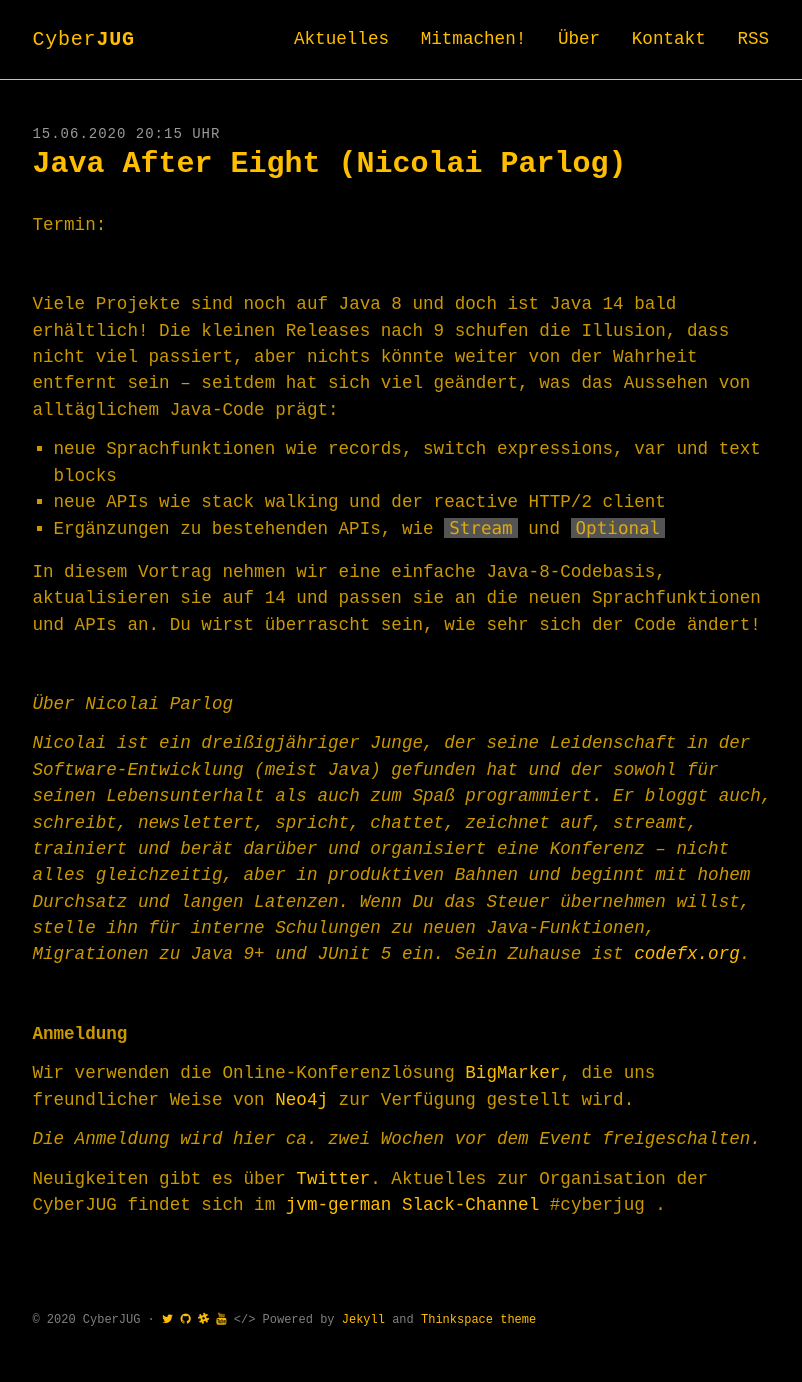
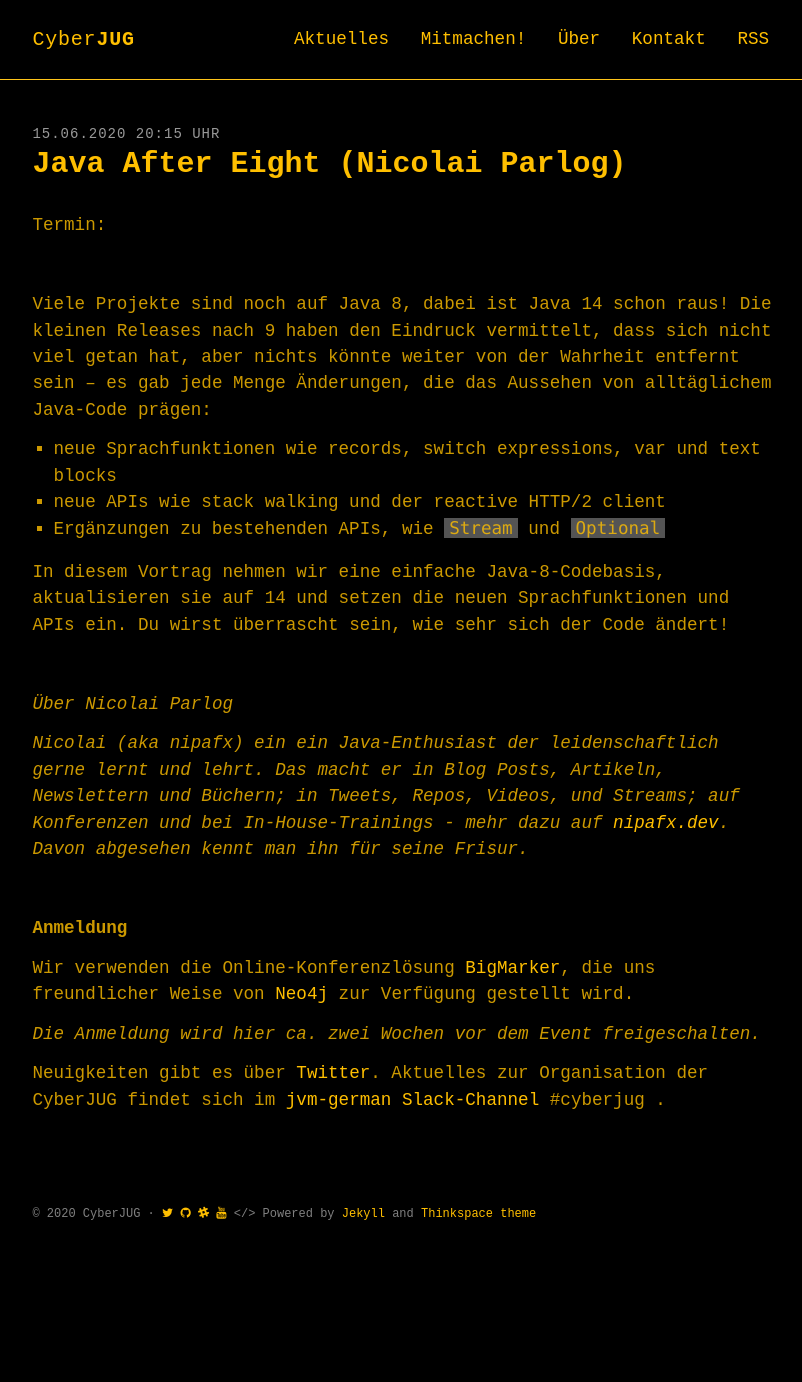
Before and after one commit to cyberjug/website, a Jekyll site: the page built from docs/_upcoming/2020-06-15-javaaftereight.md, in a window 1280 px wide. Shown: the whole page, without its empty margins (234-1036 px from the left). Built offline with Jekyll 4.4.1, drawn with Linux system fonts in a browser that asks for light colours; some web fonts are replaced; after the commit the page ends 1276 px from its top, so only the background shows below that.

Commit message:
Update 2020-06-15-javaaftereight.md
Polished abstract and replaced bio with the new one.

```diff
--- a/docs/_upcoming/2020-06-15-javaaftereight.md
+++ b/docs/_upcoming/2020-06-15-javaaftereight.md
@@ -10,19 +10,21 @@ keywords: "java"
 
 <br/>
 
-Viele Projekte sind noch auf Java 8 und doch ist Java 14 bald erhältlich! Die kleinen Releases nach 9 schufen die Illusion, dass nicht viel passiert, aber nichts könnte weiter von der Wahrheit entfernt sein &ndash; seitdem hat sich viel geändert, was das Aussehen von alltäglichem Java-Code prägt:
+Viele Projekte sind noch auf Java 8, dabei ist Java 14 schon raus! Die kleinen Releases nach 9 haben den Eindruck vermittelt, dass sich nicht viel getan hat, aber nichts könnte weiter von der Wahrheit entfernt sein &ndash; es gab jede Menge Änderungen, die das Aussehen von alltäglichem Java-Code prägen:
 
 - neue Sprachfunktionen wie  records, switch expressions, var und text blocks
 - neue APIs wie stack walking und der reactive HTTP/2 client
 - Ergänzungen zu bestehenden APIs, wie `Stream` und `Optional`
 
-In diesem Vortrag nehmen wir eine einfache Java-8-Codebasis, aktualisieren sie auf 14 und passen sie an die neuen Sprachfunktionen und APIs an. Du wirst überrascht sein, wie sehr sich der Code ändert!
+In diesem Vortrag nehmen wir eine einfache Java-8-Codebasis, aktualisieren sie auf 14 und setzen die neuen Sprachfunktionen und APIs ein. Du wirst überrascht sein, wie sehr sich der Code ändert!
 
 <br/>
 
 *Über Nicolai Parlog*
 
-*Nicolai ist ein dreißigjähriger Junge, der seine Leidenschaft in der Software-Entwicklung (meist Java) gefunden hat und der sowohl für seinen Lebensunterhalt als auch zum Spaß programmiert. Er bloggt auch, schreibt, newslettert, spricht, chattet, zeichnet auf, streamt, trainiert und berät darüber und organisiert eine Konferenz &ndash; nicht alles gleichzeitig, aber in produktiven Bahnen und beginnt mit hohem Durchsatz und langen Latenzen. Wenn Du das Steuer übernehmen willst, stelle ihn für interne Schulungen zu neuen Java-Funktionen, Migrationen zu Java 9+ und JUnit 5 ein. Sein Zuhause ist [codefx.org](https://codefx.org/).*
+*Nicolai (aka nipafx) ein ein Java-Enthusiast der leidenschaftlich gerne lernt und lehrt. Das macht er in Blog Posts, Artikeln, Newslettern und Büchern; in Tweets, Repos, Videos, und Streams; auf Konferenzen und bei In-House-Trainings - mehr dazu auf [nipafx.dev]. Davon abgesehen kennt man ihn für seine Frisur.*
+
+[nipafx.dev]: https://nipafx.dev
 
 <br>
 
```
